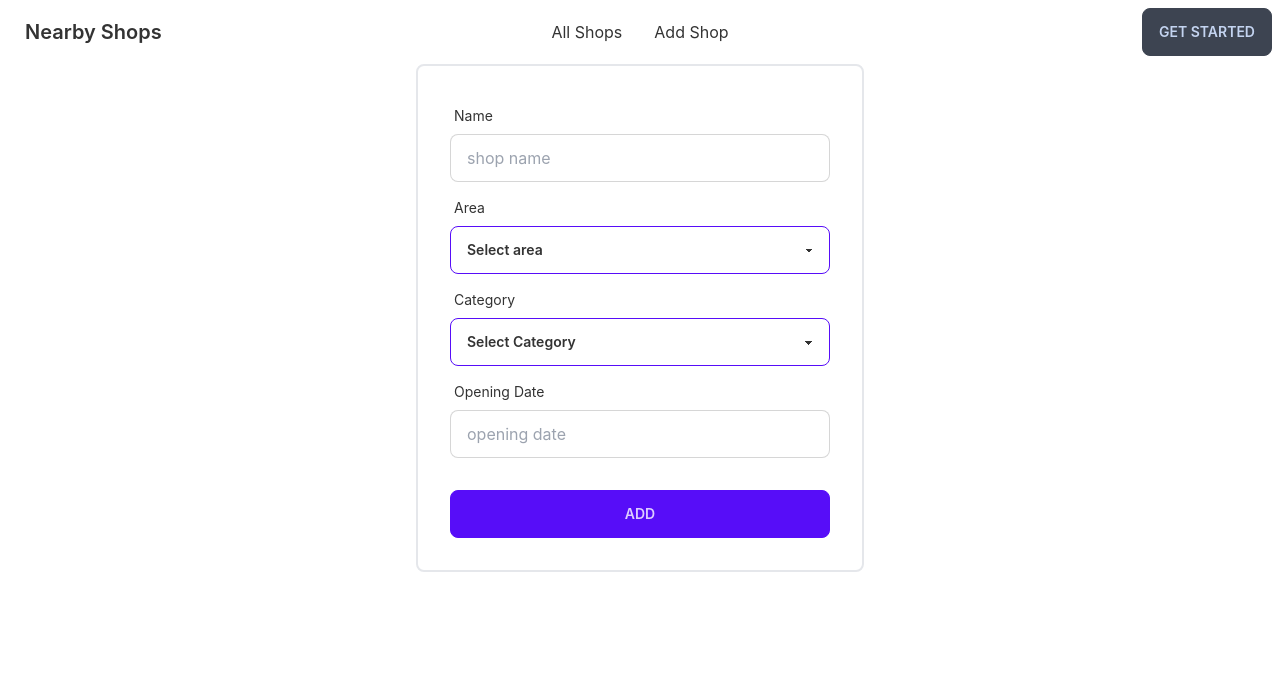
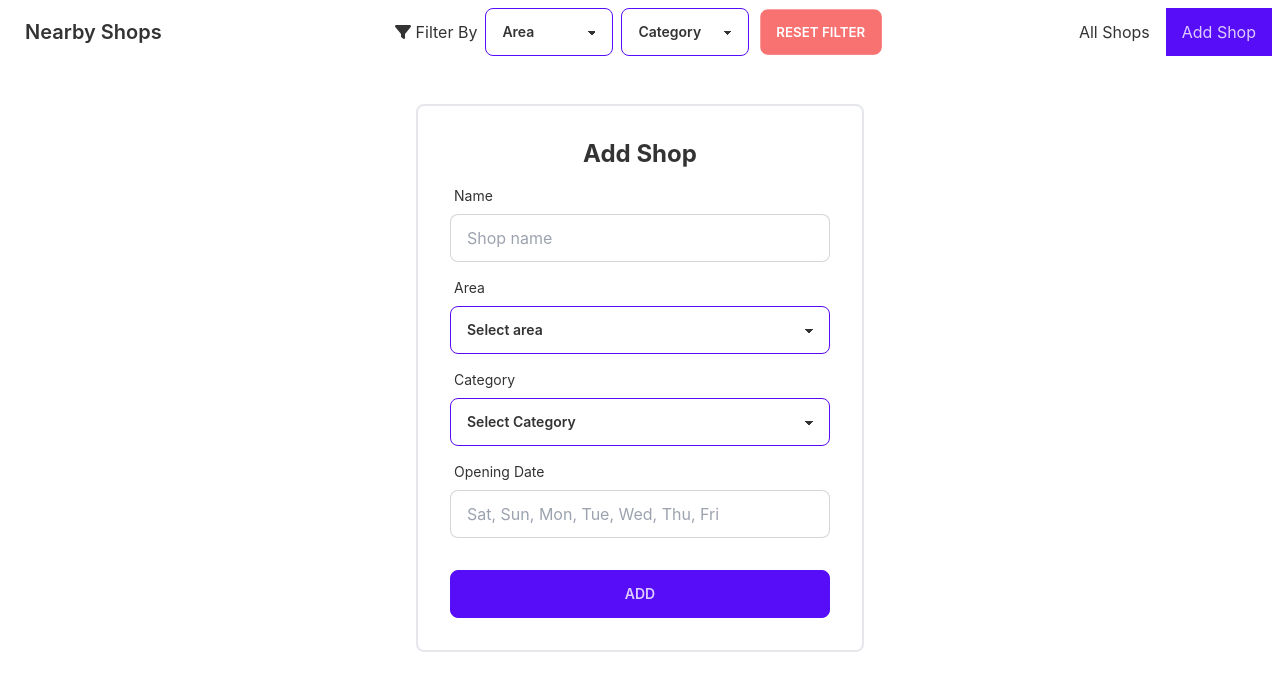
Before and after one commit to forhad-eng/nearby-shops, a React (Create React App) app: page /add-shop in a window 1280 px wide. Shown: the top 690 px of the page. Built offline with nearby package versions, Linux system fonts and the light colour scheme.

Commit message:
filtering by area and category and showing open or close badge on shop card implemented

```diff
--- a/package.json
+++ b/package.json
@@ -3,6 +3,9 @@
   "version": "0.1.0",
   "private": true,
   "dependencies": {
+    "@fortawesome/fontawesome-svg-core": "^6.1.1",
+    "@fortawesome/free-solid-svg-icons": "^6.1.1",
+    "@fortawesome/react-fontawesome": "^0.1.18",
     "@reduxjs/toolkit": "^1.8.2",
     "@testing-library/jest-dom": "^5.16.4",
     "@testing-library/react": "^13.3.0",
--- a/src/App.js
+++ b/src/App.js
@@ -1,3 +1,4 @@
+import { useState } from 'react'
 import { Route, Routes } from 'react-router-dom'
 import './App.css'
 import AddShop from './features/shops/AddShop'
@@ -5,11 +6,13 @@ import ViewShops from './features/shops/ViewShops'
 import Nav from './Pages/Shared/Nav'
 
 function App() {
+    const [filter, setFilter] = useState({ area: '', category: '' })
+
     return (
         <div className="max-w-7xl mx-auto">
-            <Nav />
+            <Nav filter={filter} setFilter={setFilter} />
             <Routes>
-                <Route path="/" element={<ViewShops />} />
+                <Route path="/" element={<ViewShops filter={filter} />} />
                 <Route path="/add-shop" element={<AddShop />} />
             </Routes>
         </div>
--- a/src/Pages/Shared/Nav.jsx
+++ b/src/Pages/Shared/Nav.jsx
@@ -1,13 +1,15 @@
-import { Link } from 'react-router-dom'
+import { faFilter } from '@fortawesome/free-solid-svg-icons'
+import { FontAwesomeIcon } from '@fortawesome/react-fontawesome'
+import { Link, NavLink } from 'react-router-dom'
 
-const Nav = () => {
+const Nav = ({ filter, setFilter }) => {
     const menuItems = (
         <>
             <li>
-                <Link to="/">All Shops</Link>
+                <NavLink to="/">All Shops</NavLink>
             </li>
             <li>
-                <Link to="/add-shop">Add Shop</Link>
+                <NavLink to="/add-shop">Add Shop</NavLink>
             </li>
         </>
     )
@@ -39,13 +41,50 @@ const Nav = () => {
                         {menuItems}
                     </ul>
                 </div>
-                <a class="btn btn-ghost normal-case text-xl">Nearby Shops</a>
+                <Link to="/" class="btn btn-ghost normal-case text-xl">
+                    Nearby Shops
+                </Link>
             </div>
             <div class="navbar-center hidden lg:flex">
-                <ul class="menu menu-horizontal p-0">{menuItems}</ul>
+                <form className="flex items-center gap-2">
+                    <span className="block cursor-pointer">
+                        <FontAwesomeIcon icon={faFilter} /> Filter By
+                    </span>
+
+                    <select
+                        onChange={e => setFilter({ ...filter, area: e.target.value })}
+                        class="select select-primary w-32"
+                    >
+                        <option disabled selected>
+                            Area
+                        </option>
+                        <option>Thane</option>
+                        <option>Pune</option>
+                        <option>Mumbai</option>
+                        <option>Suburban</option>
+                        <option>Nashik</option>
+                        <option>Nagpur</option>
+                        <option>Ahmednagar</option>
+                        <option>Solapur</option>
+                    </select>
+                    <select
+                        onChange={e => setFilter({ ...filter, category: e.target.value })}
+                        class="select select-primary w-32"
+                    >
+                        <option disabled selected>
+                            Category
+                        </option>
+                        <option>Grocery</option>
+                        <option>Butcher</option>
+                        <option>Baker</option>
+                        <option>Chemist</option>
+                        <option>Stationery shop</option>
+                    </select>
+                    <span onClick={() =>setFilter({})} className="btn btn-error text-white">Reset Filter</span>
+                </form>
             </div>
             <div class="navbar-end">
-                <a class="btn">Get started</a>
+                <ul class="menu menu-horizontal p-0">{menuItems}</ul>
             </div>
         </div>
     )
--- a/src/features/shops/AddShop.jsx
+++ b/src/features/shops/AddShop.jsx
@@ -18,8 +18,9 @@ const AddShop = () => {
     }
 
     return (
-        <div class="max-w-md mx-auto border-2 rounded-lg">
+        <div class="max-w-md mx-auto border-2 rounded-lg my-10">
             <form onSubmit={handleSubmit(onSubmit)} class="card-body">
+                <h2 className="text-center text-2xl font-bold">Add Shop</h2>
                 <div class="form-control">
                     <label class="label">
                         <span class="label-text">Name</span>
@@ -30,7 +31,7 @@ const AddShop = () => {
                             pattern: { value: /^[A-Z a-z]+$/, message: 'Invalid name' }
                         })}
                         type="text"
-                        placeholder="shop name"
+                        placeholder="Shop name"
                         class="input input-bordered"
                     />
                     {errors?.name?.type === 'required' && <p className="text-red-600">{errors.name.message}</p>}
@@ -80,9 +81,9 @@ const AddShop = () => {
                         <span class="label-text">Opening Date</span>
                     </label>
                     <input
-                        {...register('date', { required: { value: true, message: 'date is required' } })}
+                        {...register('date', { required: { value: true, message: 'Date is required' } })}
                         type="text"
-                        placeholder="opening date"
+                        placeholder="Sat, Sun, Mon, Tue, Wed, Thu, Fri"
                         class="input input-bordered"
                     />
                     {errors?.date?.type === 'required' && <p className="text-red-600">{errors.date.message}</p>}
--- a/src/features/shops/ViewShops.jsx
+++ b/src/features/shops/ViewShops.jsx
@@ -1,11 +1,95 @@
 import { useSelector } from 'react-redux'
 
-const ViewShops = () => {
+const ViewShops = ({ filter }) => {
+    const today = new Date().getDay()
+    const getToday = today => {
+        switch (today) {
+            case 1:
+                return 'Mon'
+            case 2:
+                return 'Tue'
+            case 3:
+                return 'Wed'
+            case 4:
+                return 'Thu'
+            case 5:
+                return 'Fri'
+            case 6:
+                return 'Sat'
+            case 7:
+                return 'Sun'
+            default:
+                break
+        }
+    }
     const { shops } = useSelector(state => state.shopReducer)
+    const { area, category } = filter
+
+    const filteredShop = shops.filter(shop => shop.area === area && shop.category === category)
 
     return (
-        <div>
-            <h2>Total shop: {shops.length}</h2>
+        <div className="mt-14 mb-20">
+            {filteredShop.length > 0 && (
+                <div>
+                    <h3 className="text-center text-2xl text-red-400">
+                        Your search matched {filteredShop.length} result(s)
+                    </h3>
+                    <div className="grid grid-cols-3 gap-5 mt-6 mb-20">
+                        {filteredShop.map(shop => (
+                            <div class="card w-96 bg-base-100 shadow-xl">
+                                <figure>
+                                    <img src="https://api.lorem.space/image/shoes?w=400&h=225" alt="Shoes" />
+                                </figure>
+                                <div class="card-body">
+                                    <div className="flex">
+                                        <h2 class="card-title">{shop.name}</h2>{' '}
+                                        {shop.date.includes(getToday(today)) ? (
+                                            <div class="badge badge-primary text-white">Open Today</div>
+                                        ) : (
+                                            <div class="badge badge-error text-white">Closed Today</div>
+                                        )}
+                                    </div>
+                                    <p>Category: {shop.category}</p>
+                                    <p>Location: {shop.area}</p>
+                                    <p>Open: {shop.date}</p>
+                                </div>
+                            </div>
+                        ))}
+                    </div>
+                </div>
+            )}
+
+            <div>
+                {shops.length > 0 ? (
+                    <div>
+                        <h2 className="text-center text-3xl font-bold mb-10">Shop List</h2>
+                        <div className="grid grid-cols-3 gap-x-5 gap-y-10">
+                            {shops.map(shop => (
+                                <div class="card w-96 bg-base-100 shadow-xl">
+                                    <figure>
+                                        <img src="https://api.lorem.space/image/shoes?w=400&h=225" alt="Shoes" />
+                                    </figure>
+                                    <div class="card-body">
+                                        <div className="flex justify-between items-center">
+                                            <h2 class="card-title">{shop.name}</h2>{' '}
+                                            {shop.date.includes(getToday(today)) ? (
+                                                <div class="badge badge-primary text-white">Open Today</div>
+                                            ) : (
+                                                <div class="badge badge-error text-white">Closed Today</div>
+                                            )}
+                                        </div>
+                                        <p>Category: {shop.category}</p>
+                                        <p>Location: {shop.area}</p>
+                                        <p>Open: {shop.date}</p>
+                                    </div>
+                                </div>
+                            ))}
+                        </div>
+                    </div>
+                ) : (
+                    <h3 className="text-center text-3xl font-bold">Please Add Some Shop!</h3>
+                )}
+            </div>
         </div>
     )
 }
```
Also changed, not shown: 1 other file (tests, documents, lock files or other folders).
